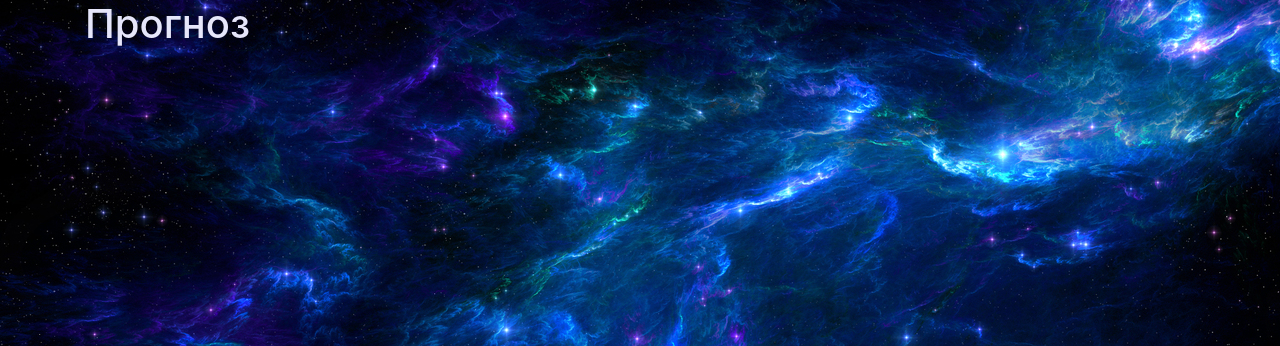
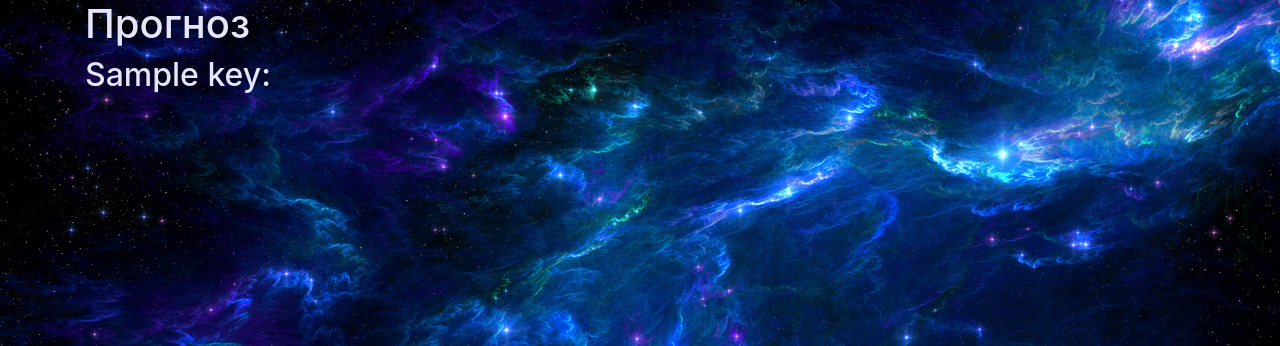
Before and after one commit to iuperf/projecttt, a Flask app: template templates/show.html in a window 1280 px wide. Shown: the part 74-420 px from the top of the page. Run offline with Flask 2, Linux system fonts and the light colour scheme; the template is opened without the code that fills it: most values are stand-ins (such as "Sample title", 1, 10 or a date in 2020); some libraries are stand-ins or nearby versions.

Commit message:
все круто только кавычки мешают

```diff
--- a/main.py
+++ b/main.py
@@ -90,8 +90,11 @@ def show_gor():
     date = current_user.birth_date
     m, d = int(date.split('.')[1]), int(date.split('.')[0])
     print(date)
-    message = str(goroskop.z_s(goroskop.zodiac_sign(m, d))).replace('}', '').replace('{', '').replace("'", "").replace('"', '').replace(',,', ',')
-    return render_template('show.html', message=message)
+    message = goroskop.z_s(goroskop.zodiac_sign(m, d))
+    keys = message.keys()
+
+
+    return render_template('show.html', message=message, keys=keys)
 
 
 @app.route('/logout')
@@ -102,7 +105,6 @@ def logout():
 
 
 app.register_blueprint(get_zapross.blueprint)
-print('http://127.0.0.1:8080/')
 db_session.global_init("db/users.db")  # сюда подставим бд
 port = int(os.environ.get("PORT", 5000))
 app.run(port=port, host='0.0.0.0')
--- a/templates/show.html
+++ b/templates/show.html
@@ -4,7 +4,10 @@
     <h1>Прогноз</h1>
 
     </nav>
-        <div>{{ message }}</div>
+        {% for key in keys %}
+        <h2>{{key}}:   {{message[key]}}</h2>
+        <br></br>
+    {% endfor %}
     </form>
     <head>
   <meta charset="utf-8">
```
